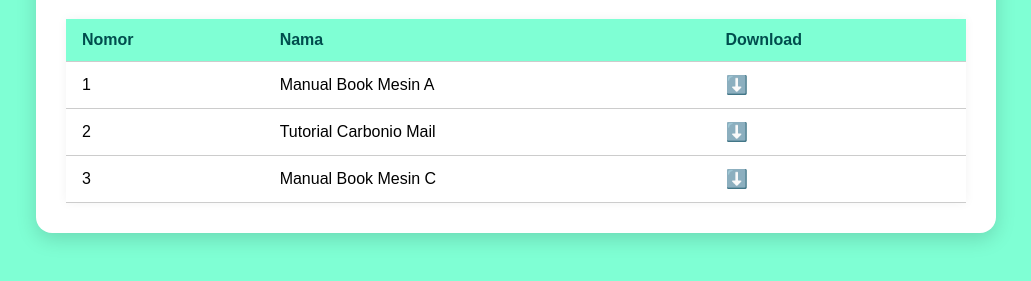
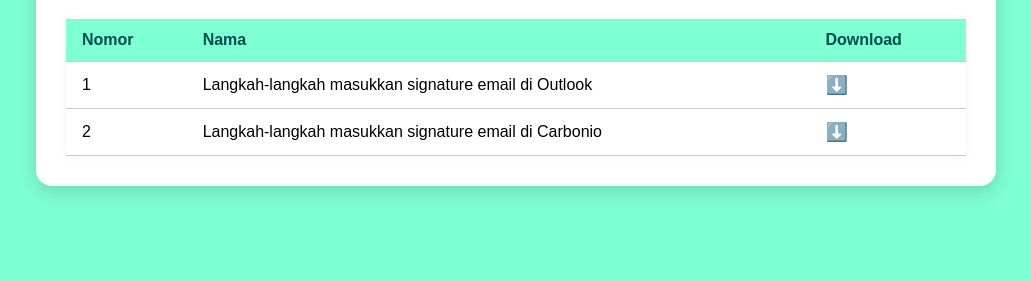
Before and after one commit to bandeng77/manualbook.github.io, a plain HTML site: page index.html in a window 1280 px wide. Shown: the part 167-448 px from the top of the page, without its empty margins (124-1155 px from the left). Drawn offline with Linux system fonts and the light colour scheme.

Commit message:
index.html

```diff
--- a/index.html
+++ b/index.html
@@ -83,31 +83,21 @@
       <tbody>
         <tr>
           <td>1</td>
-          <td>Manual Book Mesin A</td>
+          <td>Langkah-langkah masukkan signature email di Outlook</td>
           <td>
-            <a class="download-icon" href="https://drive.google.com/uc?export=download&id=1sOfkzGVnP9IICRAcBZpSLrOeVcb9gpT3" download title="Download">
+            <a class="download-icon" href="https://drive.google.com/uc?export=download&id=1X45tcCjezMqpi8IcK8c_ZD29frLN9xlM" download title="Download">
               ⬇️
             </a>
           </td>
         </tr>
         <tr>
           <td>2</td>
-          <td>Tutorial Carbonio Mail</td>
+          <td>Langkah-langkah masukkan signature email di Carbonio</td>
           <td>
-            <a class="download-icon" href="https://drive.google.com/uc?export=download&id=1sOfkzGVnP9IICRAcBZpSLrOeVcb9gpT3" download title="Download">
+            <a class="download-icon" href="https://drive.google.com/uc?export=download&id=1xTCGFMfyeqwtLI74GN0-N7bmMazx0O4g" download title="Download">
               ⬇️
             </a>
           </td>
-        </tr>
-        <tr>
-          <td>3</td>
-          <td>Manual Book Mesin C</td>
-          <td>
-            <a class="download-icon" href="https://drive.google.com/uc?export=download&id=1sOfkzGVnP9IICRAcBZpSLrOeVcb9gpT3" download title="Download">
-              ⬇️
-            </a>
-          </td>
-        </tr>
       </tbody>
     </table>
   </div>
```
